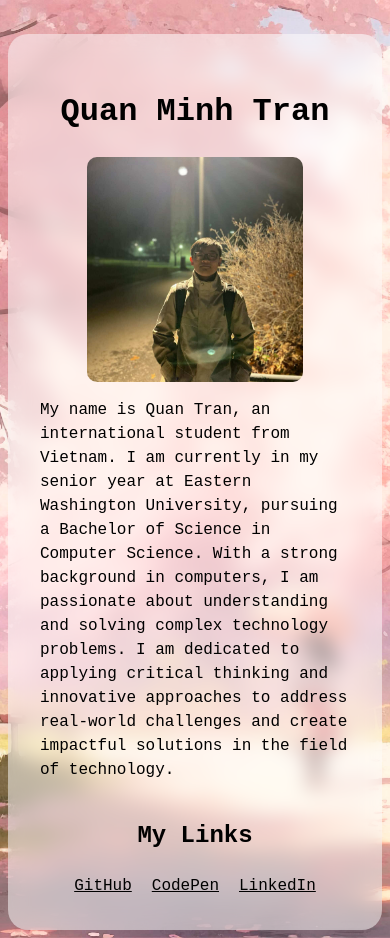
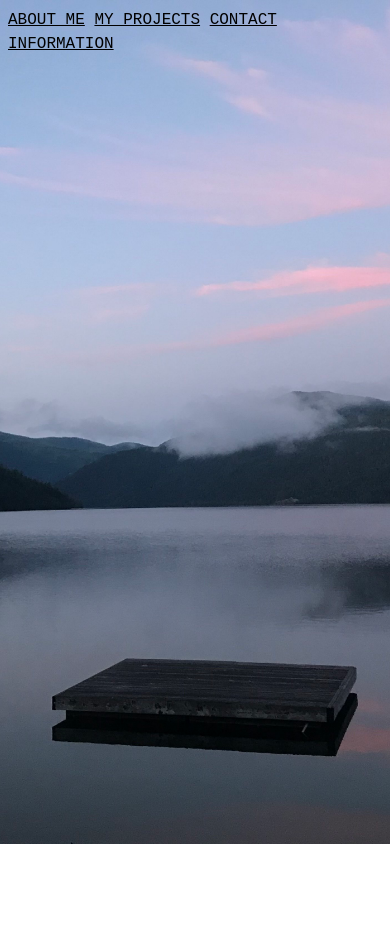
Before and after one commit to qtran6/qtran6.github.io, a plain HTML site: page index.html in a window 390 px wide. After the commit the page ends 844 px from the top, so only its background shows below. Drawn offline with Linux system fonts and the light colour scheme.

Commit message:
Add bg Home

```diff
--- a/index.html
+++ b/index.html
@@ -13,30 +13,21 @@
     <title>Personal Website</title>
 
    <!-- Baseline Styling -->
-   <link rel="stylesheet" href="baseStyle.css">
+   <link rel="stylesheet" href="styles/baseStyle.css">
    <!-- Specific Elements -->
-   <link rel="stylesheet" href="style.css">
+   <link rel="stylesheet" href="styles/style.css">
 
    <!-- JavaScript -->
-    <script src="script.js" defer></script>
+    <script src="scripts/script.js" defer></script>
 
 </head>
-<body>
-
-    <main>
-        <h1>Quan Minh Tran</h1>
-        <img src="images/Me.jpg" class="MyPhoto">
-
-        <p>My name is Quan Tran, an international student from Vietnam. I am currently in my senior year at Eastern Washington University,
-            pursuing a Bachelor of Science in Computer Science.
-            With a strong background in computers,
-            I am passionate about understanding and solving complex technology problems.
-            I am dedicated to applying critical thinking and innovative approaches to address real-world challenges and create impactful solutions in the field of technology.</p>
-
-        <h2>My Links</h2>
-        <!-- dynamically generate external links from JSON file -->
-        <ul id="myLinks"></ul>
-    </main>
-
+<body class="home">
+    <div class="main">
+        <div class="button-container">
+            <a href="pages/about.html">ABOUT ME</a>
+            <a href="https://qtran6-dashboard-widgets.netlify.app">MY PROJECTS</a>
+            <a href="https://qtran6-contact-card.vercel.app/DsUL.vcf">CONTACT INFORMATION</a>
+        </div>
+    </div>
 </body>
 </html>
--- a/script.js
+++ b/scripts/script.js
@@ -5,7 +5,7 @@ console.log('OK');
 // create anchor link for each item
 document.addEventListener('DOMContentLoaded', async () => {
     try {
-      const response = await fetch('data.json');
+      const response = await fetch('../data.json');
       const data = await response.json();
 
       const myLinks = document.getElementById('myLinks');
--- a/baseStyle.css
+++ b/styles/baseStyle.css
@@ -20,9 +20,6 @@ img {
 }
 
 /* Responsive typography */
-p {
-    font-size: 1rem;
-}
 
 a {
     color: inherit;
--- a/style.css
+++ b/styles/style.css
@@ -1,8 +1,14 @@
-/* Body */
+/* Home Page */
+.home {
+    background: url('../images/sulivan-lake.jpg') no-repeat bottom center fixed;
+    background-size: cover;
+    display: flex;
+    justify-content: center;
+}
 
-body {
-    min-height: 100vh;
-    background-image: url('images/anime-sakura.jpg');
+/* About Me Body */
+.about {
+    background-image: url('../images/anime-sakura.jpg');
     background-size: cover;
     background-position: center;
     display: flex;
@@ -10,20 +16,18 @@ body {
     align-self: center;
 }
 
-  /* Main Container */
+/* Main Container */
 main {
-    width: 100%;
-    margin-top: 7%;
+    margin-top: 2em;
 
     background-color: rgba(255, 255, 255, 0.5);
-    backdrop-filter: blur(10px);
+    backdrop-filter: blur(5px);
     border-radius: 20px;
     padding: 2em;
 
     /* centers container to page */
     margin-inline: auto;
 
-    /* adjust to your design */
     max-width: 30em;
 
     display: flex;
```
Also changed, not shown: pages/about.html (added, +41 -0 lines), images/sulivan-lake.jpg (added), 1 other file.
